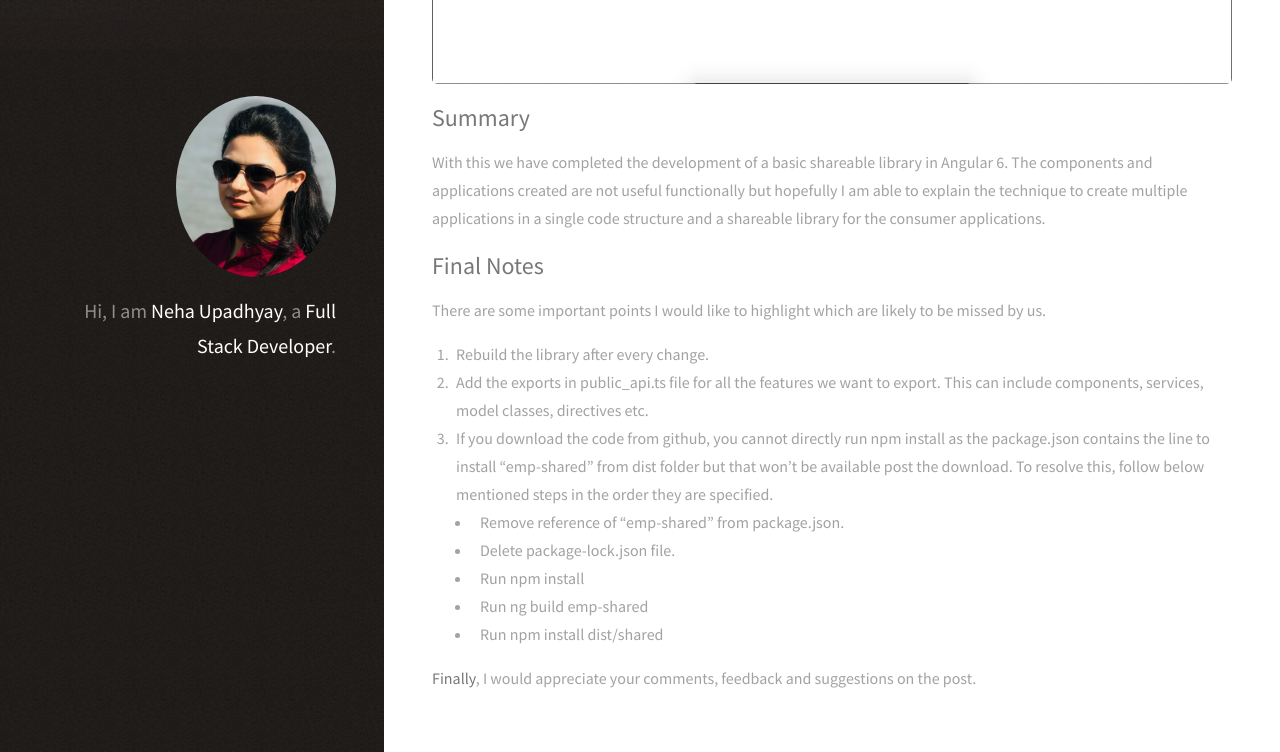
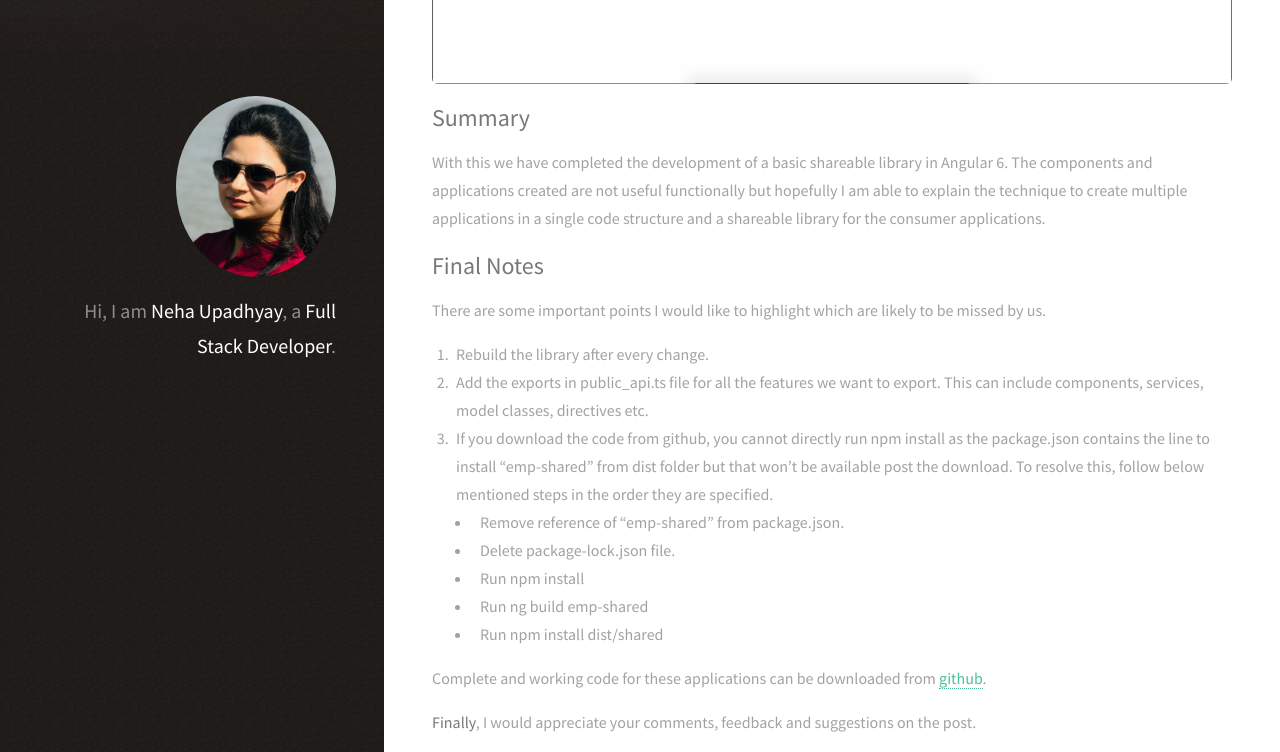
Before and after one commit to NehaUpadhyay12/nehaupadhyay.github.io, a Jekyll site: the page built from _posts/2019-03-10-creating-library-angular6.markdown, in a window 1280 px wide and 900 px high, scrolled down 16999 px, cut to the strip 0-752 px from the top of the window. Built offline with Jekyll 4.4.1, drawn with Linux system fonts in a browser that asks for light colours; comment, search, counter and statistics services are not loaded.

Commit message:
Added git repository path in the post

```diff
--- a/_posts/2019-03-10-creating-library-angular6.markdown
+++ b/_posts/2019-03-10-creating-library-angular6.markdown
@@ -344,5 +344,6 @@ There are some important points I would like to highlight which are likely to be
   - Run ng build emp-shared
   - Run npm install dist/shared
 
+Complete and working code for these applications can be downloaded from <a href="https://github.com/NehaUpadhyay12/nehaupadhyay12.github.io" target="_blank">github</a>.
 
 <b>Finally</b>, I would appreciate your comments, feedback and suggestions on the post.
```
Also changed, not shown: README.md, 1 other file.
